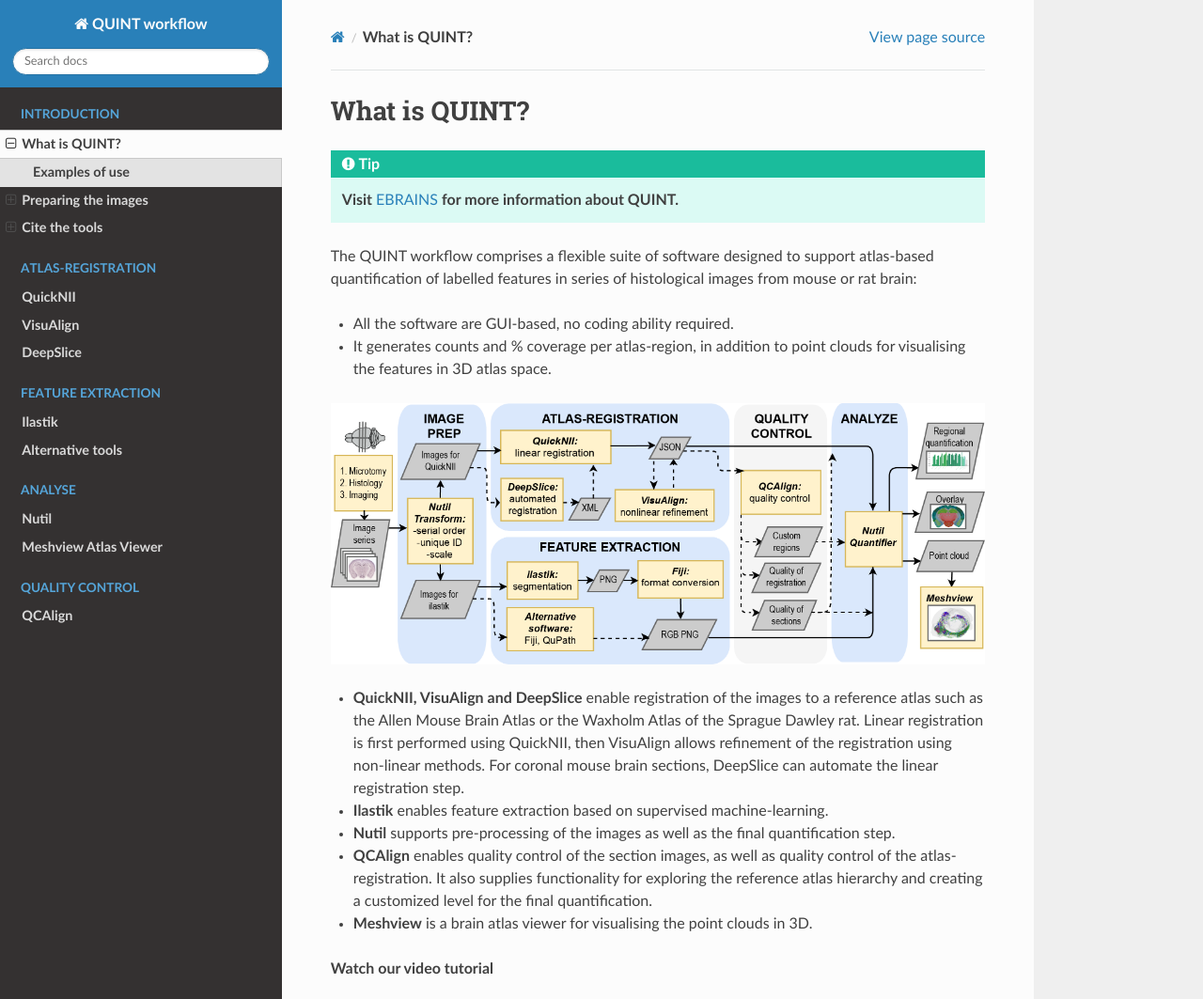
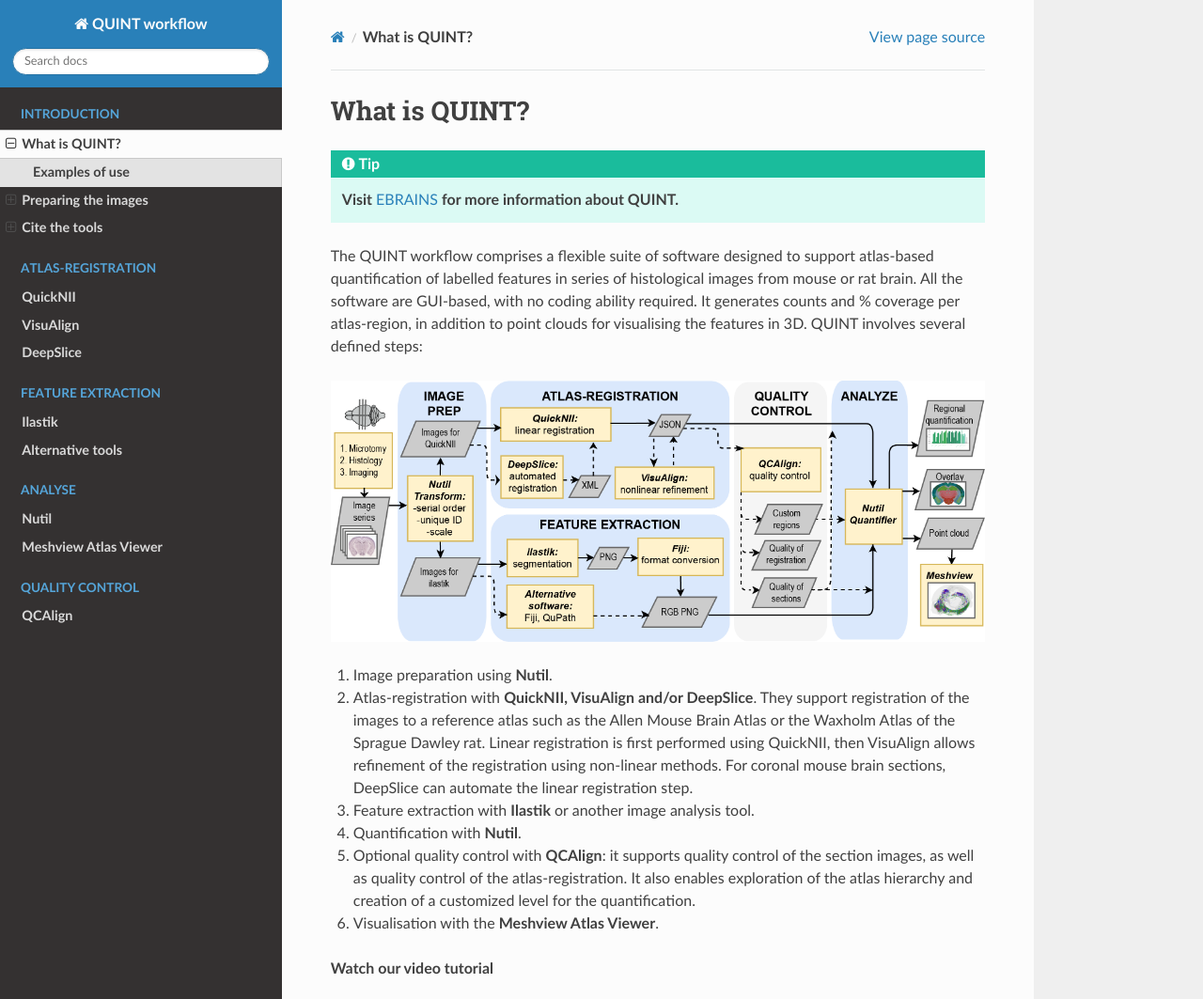
Before and after one commit to Neural-Systems-at-UIO/QUINT_workflow, a Sphinx documentation site: the page built from docs/QUINTintro.rst, in a window 1280 px wide and 1400 px high, cut to the strip 0-1063 px from the top of the window. Shown: the whole strip at 94% size. Built offline with Sphinx 7.4.7 and the Read the Docs theme 2.0.0, drawn with Linux system fonts in a browser that asks for light colours.

Commit message:
Update QUINTintro.rst

```diff
--- a/docs/QUINTintro.rst
+++ b/docs/QUINTintro.rst
@@ -4,20 +4,16 @@
 .. tip::
    **Visit** `EBRAINS <https://ebrains.eu/service/quint/>`_ **for more information about QUINT.**
 
-The QUINT workflow comprises a flexible suite of software designed to support atlas-based quantification of labelled features in series of histological images from mouse or rat brain:
-
-* All the software are GUI-based, no coding ability required.
-* It generates counts and % coverage per atlas-region, in addition to point clouds for visualising the features in 3D atlas space.
-
+The QUINT workflow comprises a flexible suite of software designed to support atlas-based quantification of labelled features in series of histological images from mouse or rat brain. All the software are GUI-based, with no coding ability required. It generates counts and % coverage per atlas-region, in addition to point clouds for visualising the features in 3D. QUINT involves several defined steps:
 
 .. image:: images/QUINT.png
 
-
-* **QuickNII, VisuAlign and DeepSlice** enable registration of the images to a reference atlas such as the Allen Mouse Brain Atlas or the Waxholm Atlas of the Sprague Dawley rat. Linear registration is first performed using QuickNII, then VisuAlign allows refinement of the registration using non-linear methods. For coronal mouse brain sections, DeepSlice can automate the linear registration step.
-* **Ilastik** enables feature extraction based on supervised machine-learning.
-* **Nutil** supports pre-processing of the images as well as the final quantification step.
-* **QCAlign** enables quality control of the section images, as well as quality control of the atlas-registration. It also supplies functionality for exploring the reference atlas hierarchy and creating a customized level for the final quantification.
-* **Meshview** is a brain atlas viewer for visualising the point clouds in 3D.
+1. Image preparation using **Nutil**.
+2. Atlas-registration with **QuickNII, VisuAlign and/or DeepSlice**. They support registration of the images to a reference atlas such as the Allen Mouse Brain Atlas or the Waxholm Atlas of the Sprague Dawley rat. Linear registration is first performed using QuickNII, then VisuAlign allows refinement of the registration using non-linear methods. For coronal mouse brain sections, DeepSlice can automate the linear registration step.
+3. Feature extraction with **Ilastik** or another image analysis tool.
+4. Quantification with **Nutil**.
+5. Optional quality control with **QCAlign**: it supports quality control of the section images, as well as quality control of the atlas-registration. It also enables exploration of the atlas hierarchy and creation of a customized level for the quantification.
+6. Visualisation with the **Meshview Atlas Viewer**.
 
 **Watch our video tutorial**
 
```
